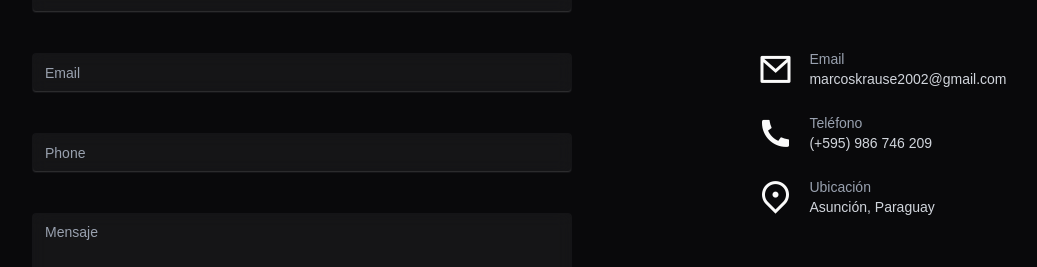
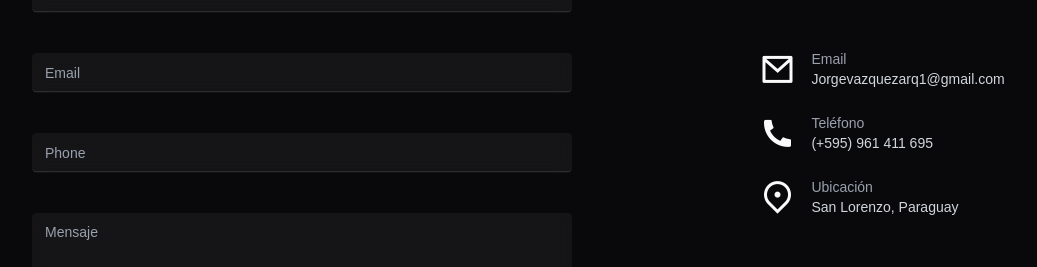
Before and after one commit to mazax28/portfolio-jova, a React (Vite) app: page / in a window 1280 px wide. Shown: the part 4128-4395 px from the top of the page, without its empty margins (48-1085 px from the left). Built offline with nearby package versions, Linux system fonts and the light colour scheme.

Commit message:
feat: update contact information in Contact section

```diff
--- a/src/pages/Contact.tsx
+++ b/src/pages/Contact.tsx
@@ -104,7 +104,7 @@ function Contact() {
               <i className="ri-mail-line text-4xl text-[#fafafa]"></i>
               <div>
                 <p className="text-gray-400 text-sm">Email</p>
-                <p className="text-sm">marcoskrause2002@gmail.com</p>
+                <p className="text-sm">Jorgevazquezarq1@gmail.com</p>
               </div>
             </div>
 
@@ -112,7 +112,7 @@ function Contact() {
               <i className="ri-phone-fill text-4xl text-[#fafafa]"></i>
               <div>
                 <p className="text-gray-400 text-sm">Teléfono</p>
-                <p className="text-sm">(+595) 986 746 209</p>
+                <p className="text-sm">(+595) 961 411 695</p>
               </div>
             </div>
 
@@ -120,7 +120,7 @@ function Contact() {
               <i className="ri-map-pin-2-line text-4xl text-[#fafafa]"></i>
               <div>
                 <p className="text-gray-400 text-sm">Ubicación</p>
-                <p className="text-sm">Asunción, Paraguay</p>
+                <p className="text-sm">San Lorenzo, Paraguay</p>
               </div>
             </div>
           </div>
```
